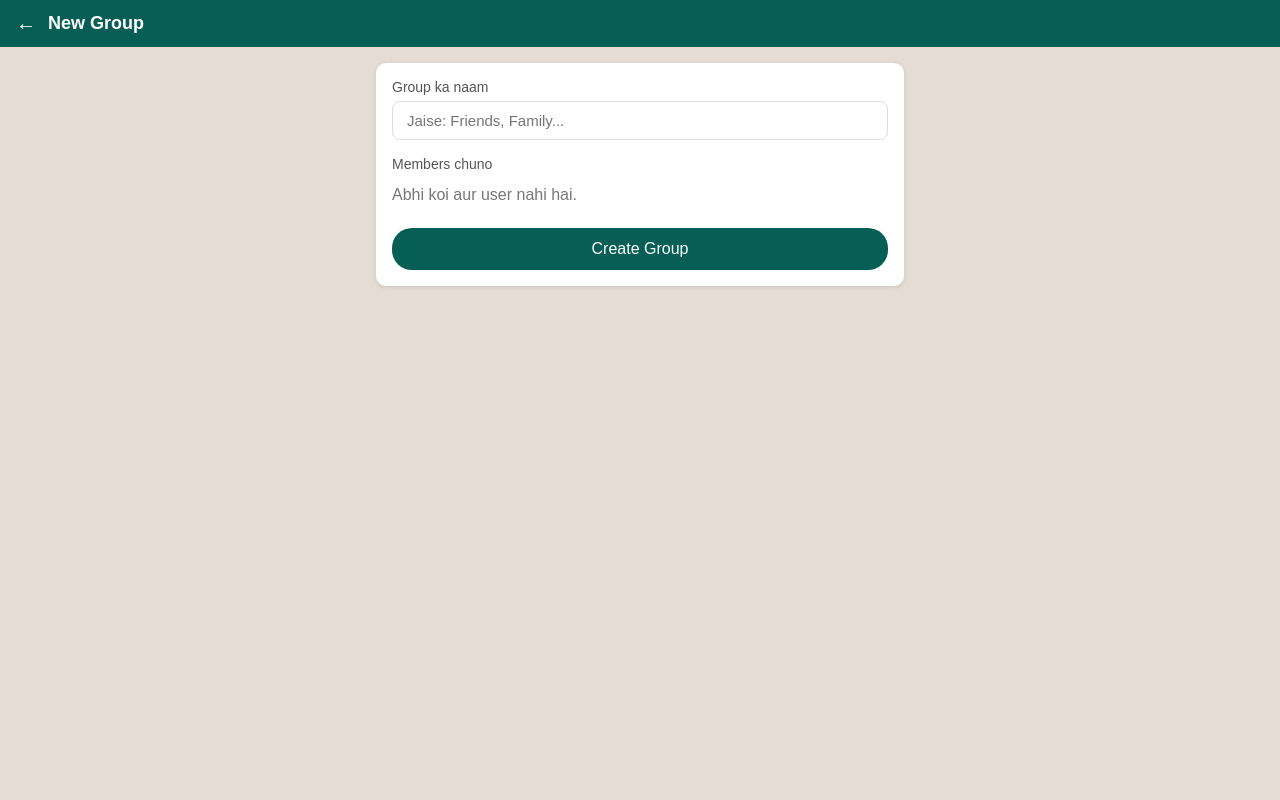
After one commit to i-izam/pigeon, a Django app: page /groups/new/ in a window 1280 px wide. The commit adds this page. Run offline with Django 5.2, Linux system fonts and the light colour scheme; the visitor is signed in with stand-in values (Sample User, id 1); data comes from the database, SQL or seed files in the repository.

Commit message:
Add group chat

```diff
--- a/chat/admin.py
+++ b/chat/admin.py
@@ -1,6 +1,7 @@
 from django.contrib import admin
 from django.contrib.auth.admin import UserAdmin
-from .models import User, Message
+from .models import User, Message, ChatGroup, GroupMessage
+
 
 class CustomUserAdmin(UserAdmin):
     fieldsets = UserAdmin.fieldsets + (
@@ -10,3 +11,5 @@ class CustomUserAdmin(UserAdmin):
 
 admin.site.register(User, CustomUserAdmin)
 admin.site.register(Message)
+admin.site.register(ChatGroup)
+admin.site.register(GroupMessage)
--- a/chat/models.py
+++ b/chat/models.py
@@ -4,8 +4,8 @@ from django.db import models
 
 
 class User(AbstractUser):
-    # ... tumhari existing fields ...
     last_seen = models.DateTimeField(null=True, blank=True)
+
 
 class Message(models.Model):
     sender = models.ForeignKey(
@@ -21,8 +21,47 @@ class Message(models.Model):
     text = models.TextField()
     timestamp = models.DateTimeField(auto_now_add=True)
     is_read = models.BooleanField(default=False)
+
     class Meta:
         ordering = ['timestamp']
 
     def __str__(self):
         return f'{self.sender} -> {self.receiver}: {self.text[:30]}'
+
+
+class ChatGroup(models.Model):
+    name = models.CharField(max_length=60)
+    members = models.ManyToManyField(
+        settings.AUTH_USER_MODEL,
+        related_name='chat_groups',
+    )
+    created_by = models.ForeignKey(
+        settings.AUTH_USER_MODEL,
+        on_delete=models.CASCADE,
+        related_name='created_groups',
+    )
+    created_at = models.DateTimeField(auto_now_add=True)
+
+    def __str__(self):
+        return self.name
+
+
+class GroupMessage(models.Model):
+    group = models.ForeignKey(
+        ChatGroup,
+        on_delete=models.CASCADE,
+        related_name='messages',
+    )
+    sender = models.ForeignKey(
+        settings.AUTH_USER_MODEL,
+        on_delete=models.CASCADE,
+        related_name='group_messages',
+    )
+    text = models.TextField()
+    timestamp = models.DateTimeField(auto_now_add=True)
+
+    class Meta:
+        ordering = ['timestamp']
+
+    def __str__(self):
+        return f'[{self.group}] {self.sender}: {self.text[:30]}'
--- a/chat/routing.py
+++ b/chat/routing.py
@@ -5,6 +5,10 @@ websocket_urlpatterns = [
     path(
         'ws/chat/<str:username>/',
         consumers.ChatConsumer.as_asgi()
+    ),
+    path(
+        'ws/group/<int:group_id>/',
+        consumers.GroupChatConsumer.as_asgi()
     ),
     path(
         'ws/notifications/',
--- /dev/null
+++ b/chat/templates/chat/create_group.html
@@ -0,0 +1,150 @@
+<!DOCTYPE html>
+<html lang="en">
+
+<head>
+    <meta charset="UTF-8">
+    <meta name="viewport" content="width=device-width, initial-scale=1">
+    <title>PIGEON - New Group</title>
+    <style>
+        * {
+            box-sizing: border-box;
+        }
+
+        body {
+            margin: 0;
+            font-family: Arial, sans-serif;
+            background: #e5ddd5;
+            min-height: 100vh;
+        }
+
+        .header {
+            background: #075e54;
+            color: #fff;
+            padding: 12px 16px;
+            display: flex;
+            align-items: center;
+            gap: 12px;
+        }
+
+        .header a {
+            color: #fff;
+            text-decoration: none;
+            font-size: 20px;
+        }
+
+        .header h2 {
+            margin: 0;
+            font-size: 18px;
+        }
+
+        .container {
+            max-width: 560px;
+            margin: 0 auto;
+            padding: 16px;
+        }
+
+        .card {
+            background: #fff;
+            border-radius: 10px;
+            padding: 16px;
+            box-shadow: 0 1px 4px rgba(0, 0, 0, 0.12);
+        }
+
+        label.title {
+            display: block;
+            font-size: 14px;
+            color: #555;
+            margin-bottom: 6px;
+        }
+
+        .name-input {
+            width: 100%;
+            padding: 10px 14px;
+            font-size: 15px;
+            border: 1px solid #ddd;
+            border-radius: 8px;
+            outline: none;
+            margin-bottom: 16px;
+        }
+
+        .member {
+            display: flex;
+            align-items: center;
+            gap: 12px;
+            padding: 10px 4px;
+            border-bottom: 1px solid #f0f0f0;
+            cursor: pointer;
+        }
+
+        .member:last-child {
+            border-bottom: none;
+        }
+
+        .member input {
+            width: 18px;
+            height: 18px;
+        }
+
+        .error {
+            background: #fdecea;
+            color: #b3261e;
+            padding: 10px 14px;
+            border-radius: 8px;
+            margin-bottom: 14px;
+            font-size: 14px;
+        }
+
+        .create-btn {
+            margin-top: 16px;
+            width: 100%;
+            padding: 12px;
+            border: none;
+            border-radius: 20px;
+            background: #075e54;
+            color: #fff;
+            font-size: 16px;
+            cursor: pointer;
+        }
+
+        .empty {
+            color: #777;
+            padding: 8px 0;
+        }
+    </style>
+</head>
+
+<body>
+    <div class="header">
+        <a href="{% url 'home' %}">&larr;</a>
+        <h2>New Group</h2>
+    </div>
+
+    <div class="container">
+        <form method="post" class="card">
+            {% csrf_token %}
+
+            {% if error %}
+            <div class="error">{{ error }}</div>
+            {% endif %}
+
+            <label class="title" for="group-name">Group ka naam</label>
+            <input id="group-name" class="name-input" type="text" name="name" maxlength="60"
+                placeholder="Jaise: Friends, Family..." autocomplete="off">
+
+            <label class="title">Members chuno</label>
+
+            {% for u in users %}
+            <label class="member">
+                <input type="checkbox" name="members" value="{{ u.id }}">
+                <span>{{ u.username }}</span>
+            </label>
+            {% empty %}
+            <div class="empty">Abhi koi aur user nahi hai.</div>
+            {% endfor %}
+
+            <button type="submit" class="create-btn">Create Group</button>
+        </form>
+    </div>
+</body>
+
+</html>
--- a/chat/urls.py
+++ b/chat/urls.py
@@ -10,5 +10,6 @@ urlpatterns = [
     path('login/', auth_views.LoginView.as_view(), name='login'),
     path('logout/', auth_views.LogoutView.as_view(), name='logout'),
     path('chat/<str:username>/', views.chat_room, name='chat_room'),
-
+    path('groups/new/', views.create_group, name='create_group'),
+    path('group/<int:group_id>/', views.group_room, name='group_room'),
 ]
--- a/chat/views.py
+++ b/chat/views.py
@@ -7,7 +7,7 @@ from asgiref.sync import async_to_sync
 from channels.layers import get_channel_layer
 
 from .forms import SignupForm
-from .models import Message, User
+from .models import ChatGroup, Message, User
 
 
 def splash(request):
@@ -47,7 +47,12 @@ def home(request):
         .order_by('username')
     )
 
-    return render(request, 'chat/home.html', {'users': users})
+    groups = request.user.chat_groups.order_by('name')
+
+    return render(request, 'chat/home.html', {
+        'users': users,
+        'groups': groups,
+    })
 
 
 @login_required
@@ -93,3 +98,46 @@ def chat_room(request, username):
         'other': other,
         'messages': messages,
     })
+
+
+@login_required
+def create_group(request):
+    users = User.objects.exclude(id=request.user.id).order_by('username')
+    error = ''
+
+    if request.method == 'POST':
+        name = request.POST.get('name', '').strip()
+        raw_ids = request.POST.getlist('members')
+        member_ids = [i for i in raw_ids if i.isdigit()]
+        members = User.objects.filter(id__in=member_ids).exclude(
+            id=request.user.id
+        )
+
+        if not name:
+            error = 'Group ka naam likho.'
+        elif not members.exists():
+            error = 'Kam se kam ek member chuno.'
+        else:
+            group = ChatGroup.objects.create(
+                name=name,
+                created_by=request.user,
+            )
+            group.members.add(request.user, *members)
+            return redirect('group_room', group_id=group.id)
+
+    return render(request, 'chat/create_group.html', {
+        'users': users,
+        'error': error,
+    })
+
+
+@login_required
+def group_room(request, group_id):
+    # sirf members hi group dekh sakte hain
+    group = get_object_or_404(ChatGroup, id=group_id, members=request.user)
+
+    return render(request, 'chat/group_room.html', {
+        'group': group,
+        'members': group.members.order_by('username'),
+        'messages': group.messages.select_related('sender'),
+    })
```
Also changed, not shown: chat/consumers.py (+76 -1 lines), chat/templates/chat/group_room.html (added, +228 -0 lines), chat/templates/chat/home.html (+65 -4 lines), chat/migrations/0005_chatgroup_groupmessage.py (added).
